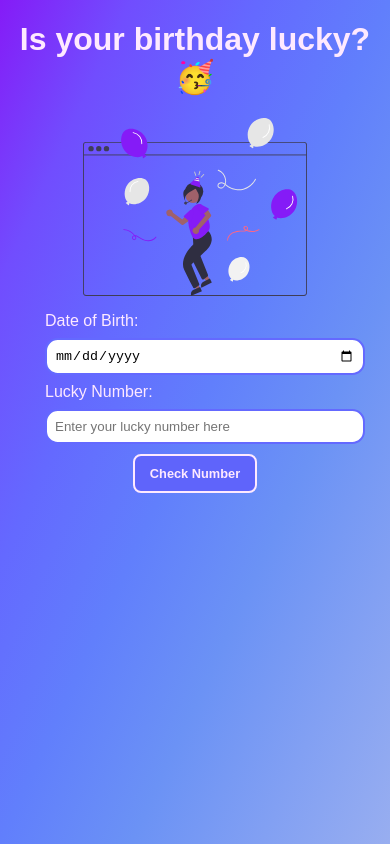
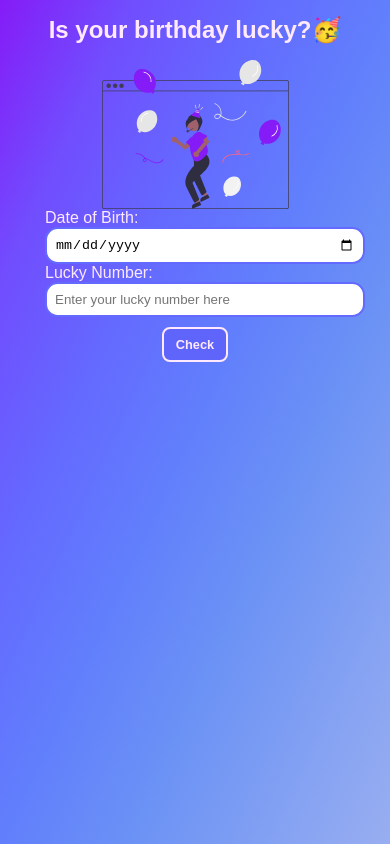
Before and after one commit to Vivek-Pandey1/Lucky-Birthday-Finder, a plain HTML site: page index.html in a window 390 px wide. Drawn offline with Linux system fonts and the light colour scheme; a web font is replaced by a local one.

Commit message:
style: layout change

```diff
--- a/index.html
+++ b/index.html
@@ -15,7 +15,7 @@
       <input type="date" id="date-of-birth"  />
       <label for="lucky-number">Lucky Number:</label>
       <input id="lucky-number" type="number" placeholder="Enter your lucky number here"  />
-      <button id="check-number">Check Number</button>
+      <button id="check-number">Check</button>
        <h4><div id="output-box"></div></h4>
     </div>
     <script src="script.js"></script>
--- a/script.js
+++ b/script.js
@@ -5,9 +5,9 @@ const outputBox = document.querySelector("#output-box");
 
 function compareValues(sum,luckyNumber){
   if(sum%luckyNumber===0){
-    outputBox.innerText="Your birthday is lucky 🚀";
+    outputBox.innerText="Your birthday is lucky 🙌";
   }else {
-    outputBox.innerText="Your birthday is not lucky 🤒";
+    outputBox.innerText="Your birthday is not lucky 🙁";
   }
 }
 
@@ -18,7 +18,7 @@ function checkBirthDateIsLucky(){
   if(luckyNumber.value && dob)
   compareValues(sum,luckyNumber.value)
   else
-  outputBox.innerText="Please enter both the fields-_-";
+  outputBox.innerText="Please enter both the fields 😑";
 }
 
 function calculateSum(dob) {
--- a/style.css
+++ b/style.css
@@ -17,7 +17,7 @@ html {
     #82a0f3,
     #98aef0
   );
-  height: 100%;
+
   background-size: cover;
   background-repeat: no-repeat;
   color: var(--primary-light);
@@ -28,6 +28,7 @@ html {
   width: 60%;
   margin: 0rem auto;
   font-size: 1.8rem;
+
 }
 h1 {
   text-align: center;
@@ -39,7 +40,7 @@ h1 {
 }
 img {
   display: block;
-  width: 60%;
+  width: 50%;
   max-width: 600px;
   margin: 0px auto;
 }
@@ -47,33 +48,35 @@ input,
 label {
   display: block;
   width: 50%;
-  margin: 0.5rem auto;
+  margin: 0rem auto;
 }
 
 input {
   padding: 0.5rem;
-
   border-radius: 0.8rem;
   border: 2px solid #6469ff;
 }
 @media screen and (max-width: 500px) {
+  html {
+    height: 100%;
+  }
   .container {
     width: 300px;
     font-size: 1rem;
-    margin: 1rem auto;
+    margin: 0px auto;
   }
   input,
   label {
     width: 300px;
   }
   h1 {
-    font-size: 2rem;
+    font-size: 1.5rem;
   }
   .container #check-number {
     font-size: 0.8rem;
-    padding: 10px 15px;
+    padding: 8px 12px;
   }
-   .container #check-number:hover {
+  .container #check-number:hover {
     background-color: #474dff;
     text-decoration: underline;
   }
@@ -92,7 +95,7 @@ input {
   border: 2px solid var(--primary-light);
   border-radius: 0.5rem;
   font-weight: 800;
-  padding: 0.8rem 1rem;
+  padding: 0.5rem 0.8rem;
   font-size: 1.2rem;
   text-align: center;
   cursor: pointer;
```
Also changed, not shown: 1 other file.
